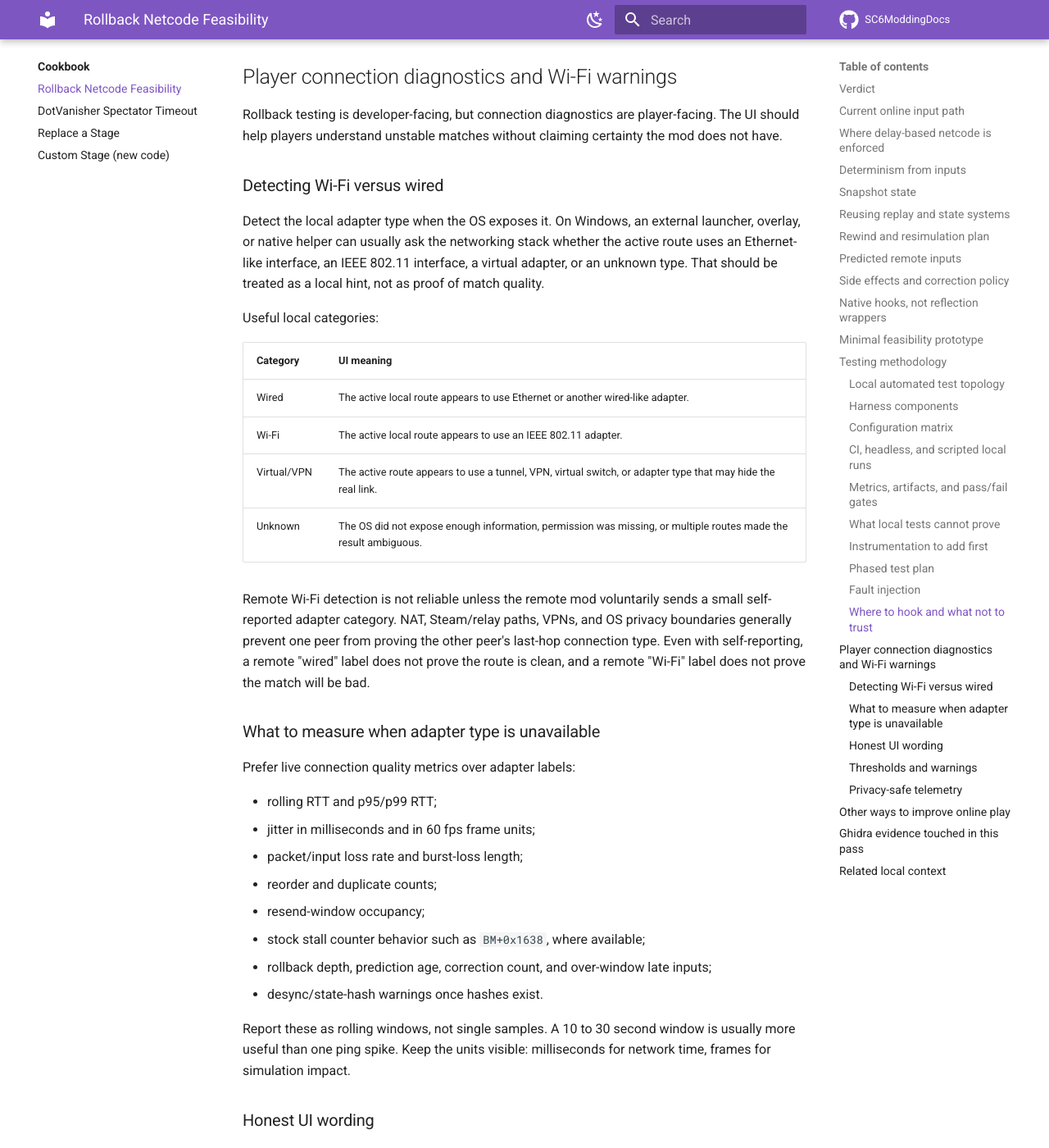
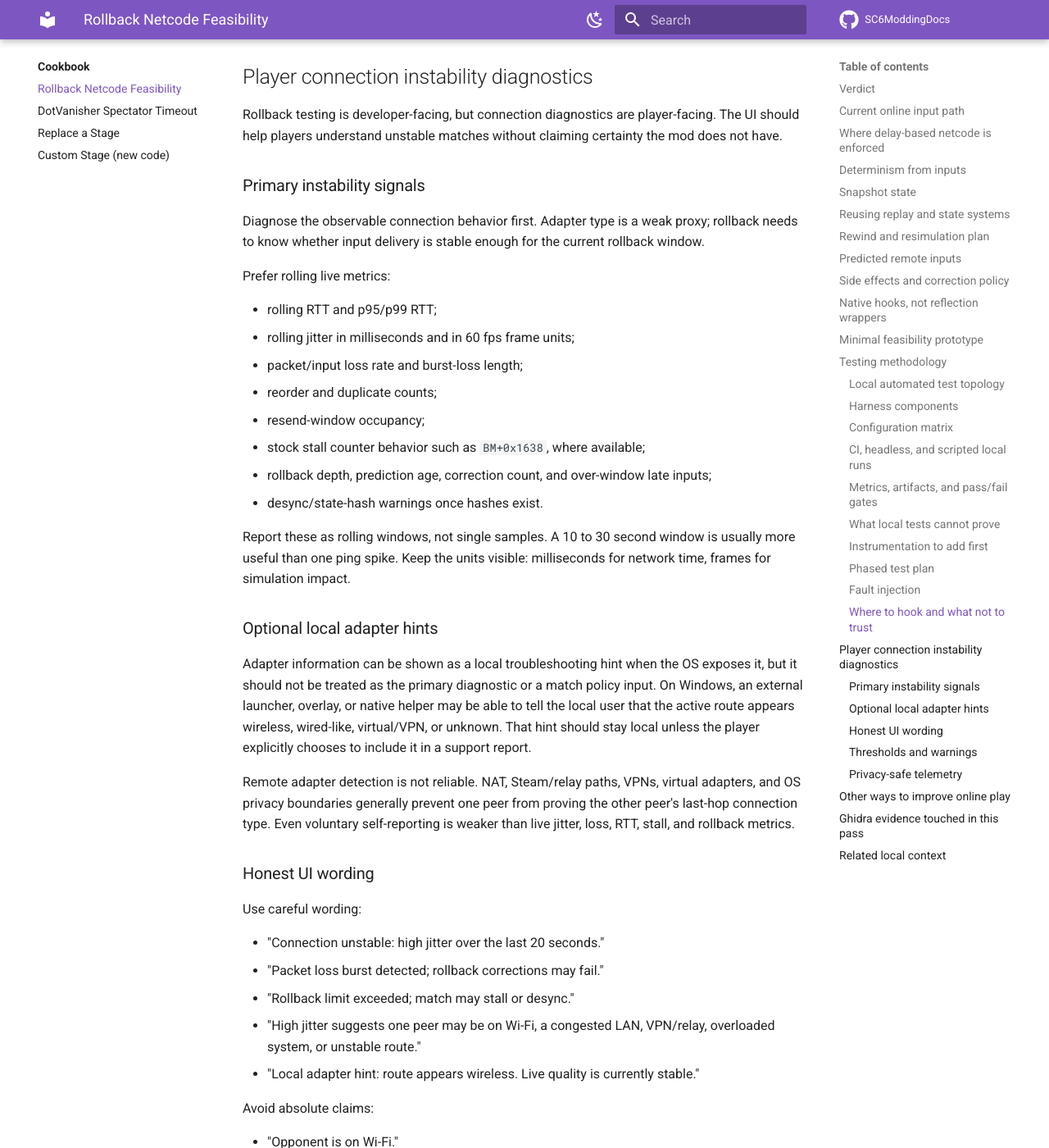
Before and after one commit to FottenSC/SC6ModdingDocs, an MkDocs documentation site: the page built from docs/cookbook/rollback-netcode-investigation.md, in a window 1280 px wide and 1400 px high, scrolled down 25540 px. Shown: the whole window at 82% size. Built offline with MkDocs 1.6.1 and Material for MkDocs 9.7.7, drawn with Linux system fonts in a browser that asks for light colours; comment, search, counter and statistics services are not loaded; some of the changed text lies outside the part shown.

Commit message:
Make rollback diagnostics jitter first

````diff
--- a/docs/cookbook/rollback-netcode-investigation.md
+++ b/docs/cookbook/rollback-netcode-investigation.md
@@ -648,8 +648,9 @@ Real online tests are still needed for:
 - OS scheduler and driver behavior under real rendering/audio/network load;
 - NAT traversal, relay behavior, firewall interference, and Steam/session
   timing;
-- real Wi-Fi and congested-lan jitter patterns that are not well modeled by a
-  simple seeded distribution;
+- real jitter patterns from congested LANs, VPN/relay paths, overloaded
+  systems, and unstable routes that are not well modeled by a simple seeded
+  distribution;
 - remote peer disconnects, alt-tab stalls, loading hitches, rematches, and
   process lifetime changes;
 - player-facing UI behavior when the connection is unstable or diagnostics are
@@ -764,42 +765,22 @@ match before recording baseline frames, compare immediate restore before
 longer resim, and keep a list of excluded hash fields with evidence for each
 exclusion.
 
-## Player connection diagnostics and Wi-Fi warnings
+## Player connection instability diagnostics
 
 Rollback testing is developer-facing, but connection diagnostics are
 player-facing. The UI should help players understand unstable matches without
 claiming certainty the mod does not have.
 
-### Detecting Wi-Fi versus wired
+### Primary instability signals
 
-Detect the local adapter type when the OS exposes it. On Windows, an external
-launcher, overlay, or native helper can usually ask the networking stack whether
-the active route uses an Ethernet-like interface, an IEEE 802.11 interface, a
-virtual adapter, or an unknown type. That should be treated as a local hint, not
-as proof of match quality.
+Diagnose the observable connection behavior first. Adapter type is a weak proxy;
+rollback needs to know whether input delivery is stable enough for the current
+rollback window.
 
-Useful local categories:
-
-| Category | UI meaning |
-|---|---|
-| Wired | The active local route appears to use Ethernet or another wired-like adapter. |
-| Wi-Fi | The active local route appears to use an IEEE 802.11 adapter. |
-| Virtual/VPN | The active route appears to use a tunnel, VPN, virtual switch, or adapter type that may hide the real link. |
-| Unknown | The OS did not expose enough information, permission was missing, or multiple routes made the result ambiguous. |
-
-Remote Wi-Fi detection is not reliable unless the remote mod voluntarily sends a
-small self-reported adapter category. NAT, Steam/relay paths, VPNs, and OS
-privacy boundaries generally prevent one peer from proving the other peer's
-last-hop connection type. Even with self-reporting, a remote "wired" label does
-not prove the route is clean, and a remote "Wi-Fi" label does not prove the
-match will be bad.
-
-### What to measure when adapter type is unavailable
-
-Prefer live connection quality metrics over adapter labels:
+Prefer rolling live metrics:
 
 - rolling RTT and p95/p99 RTT;
-- jitter in milliseconds and in 60 fps frame units;
+- rolling jitter in milliseconds and in 60 fps frame units;
 - packet/input loss rate and burst-loss length;
 - reorder and duplicate counts;
 - resend-window occupancy;
@@ -811,26 +792,41 @@ Report these as rolling windows, not single samples. A 10 to 30 second window is
 usually more useful than one ping spike. Keep the units visible: milliseconds
 for network time, frames for simulation impact.
 
+### Optional local adapter hints
+
+Adapter information can be shown as a local troubleshooting hint when the OS
+exposes it, but it should not be treated as the primary diagnostic or a match
+policy input. On Windows, an external launcher, overlay, or native helper may be
+able to tell the local user that the active route appears wireless, wired-like,
+virtual/VPN, or unknown. That hint should stay local unless the player explicitly
+chooses to include it in a support report.
+
+Remote adapter detection is not reliable. NAT, Steam/relay paths, VPNs, virtual
+adapters, and OS privacy boundaries generally prevent one peer from proving the
+other peer's last-hop connection type. Even voluntary self-reporting is weaker
+than live jitter, loss, RTT, stall, and rollback metrics.
+
 ### Honest UI wording
 
 Use careful wording:
 
-- "Local connection appears to be Wi-Fi."
-- "Remote connection reports Wi-Fi."
-- "Adapter type unavailable; judging by live connection quality."
-- "Connection quality is unstable: high jitter/loss."
+- "Connection unstable: high jitter over the last 20 seconds."
+- "Packet loss burst detected; rollback corrections may fail."
 - "Rollback limit exceeded; match may stall or desync."
+- "High jitter suggests one peer may be on Wi-Fi, a congested LAN, VPN/relay,
+  overloaded system, or unstable route."
+- "Local adapter hint: route appears wireless. Live quality is currently stable."
 
 Avoid absolute claims:
 
-- "Opponent is on Wi-Fi" unless the remote peer explicitly reports it.
-- "Bad connection because Wi-Fi" when loss/jitter metrics are clean.
-- "Wired connection is good" when RTT, jitter, loss, or stalls are poor.
+- "Opponent is on Wi-Fi."
+- "Bad connection because Wi-Fi."
+- "Wired connection is good."
 - "NAT type caused lag" unless the transport layer has specific evidence.
 
-Do not block matchmaking solely because Wi-Fi is detected. At most, show a
-warning or require confirmation for ranked/competitive modes if the live quality
-metrics are already outside policy.
+Do not block matchmaking or rank policy based on adapter category. At most, show
+a warning or require confirmation for ranked/competitive modes if rolling jitter,
+loss, stalls, or rollback pressure are already outside policy.
 
 ### Thresholds and warnings
 
@@ -838,9 +834,10 @@ Tune thresholds with real data, but start with frame-aware defaults:
 
 | Signal | Caution | Warning |
 |---|---:|---:|
+| p95 jitter | above 1 frame / 16.7 ms | above 2 frames / 33.3 ms |
+| Jitter burst | any burst above 2 frames | repeated bursts above rollback delay budget |
+| Packet/input loss | above 0.2% | above 1% or any burst longer than 3 frames |
 | Rolling RTT | above 70 ms | above 120 ms |
-| p95 jitter | above 1 frame / 16.7 ms | above 2 frames / 33.3 ms |
-| Packet/input loss | above 0.2% | above 1% or any burst longer than 3 frames |
 | Reorder/duplicate rate | recurring in the last 30 seconds | enough to trigger corrections or queue pressure |
 | Prediction age | above half the rollback window | reaches the rollback window |
 | Rollback depth | frequent corrections above 3 frames | repeated over-window late inputs |
@@ -850,31 +847,38 @@ Warnings should explain the observable problem, not just the presumed cause:
 
 ```text
 Connection unstable: jitter is averaging 2.4 frames over the last 20 seconds.
-Adapter type unavailable.
+High jitter suggests one peer may be on Wi-Fi, a congested LAN, VPN/relay,
+overloaded system, or unstable route.
 ```
 
 ```text
-Local route appears to be Wi-Fi. Live quality is currently stable.
+Packet loss burst: 5 missing input frames in the last 10 seconds.
+Rollback corrections may fail.
 ```
 
 ```text
-Remote peer reports Wi-Fi. Packet loss is 1.3%; rollback corrections may fail.
+Local adapter hint: route appears wireless.
+Live quality is currently stable.
 ```
 
 ### Privacy-safe telemetry
 
 If telemetry is collected, keep it aggregate and opt-in where possible. The
 useful diagnostics do not need SSID, BSSID, MAC address, local IP, public IP,
-geolocation, adapter name, raw packet payloads, or per-frame player inputs.
+geolocation, adapter name, adapter category, raw packet payloads, or per-frame
+player inputs.
 
-Safe fields are coarse categories and rolling metrics:
+Safe fields are rolling metrics and coarse session outcomes:
 
-- local/remote adapter category: wired, Wi-Fi, virtual, unknown;
 - NAT/session category if already exposed by the transport layer;
 - rolling RTT, jitter, loss, reorder, duplicate, stall, and rollback metrics;
 - SC6/mod build ids, gameplay-affecting mod manifest hash, and scenario/test
   identifiers for lab runs;
 - whether a warning was shown, dismissed, or followed by a disconnect.
+
+Do not upload local or remote adapter categories as routine telemetry. If a
+player chooses to attach a local support bundle, an adapter hint can be included
+as an explicit local note, not as a match-quality verdict.
 
 For public logs, hash peer/session ids with a per-session salt or omit them.
 The goal is to debug connection quality, not identify a player's home network.
````
Also changed, not shown: docs/recent-changes.md (+3 -3 lines).
